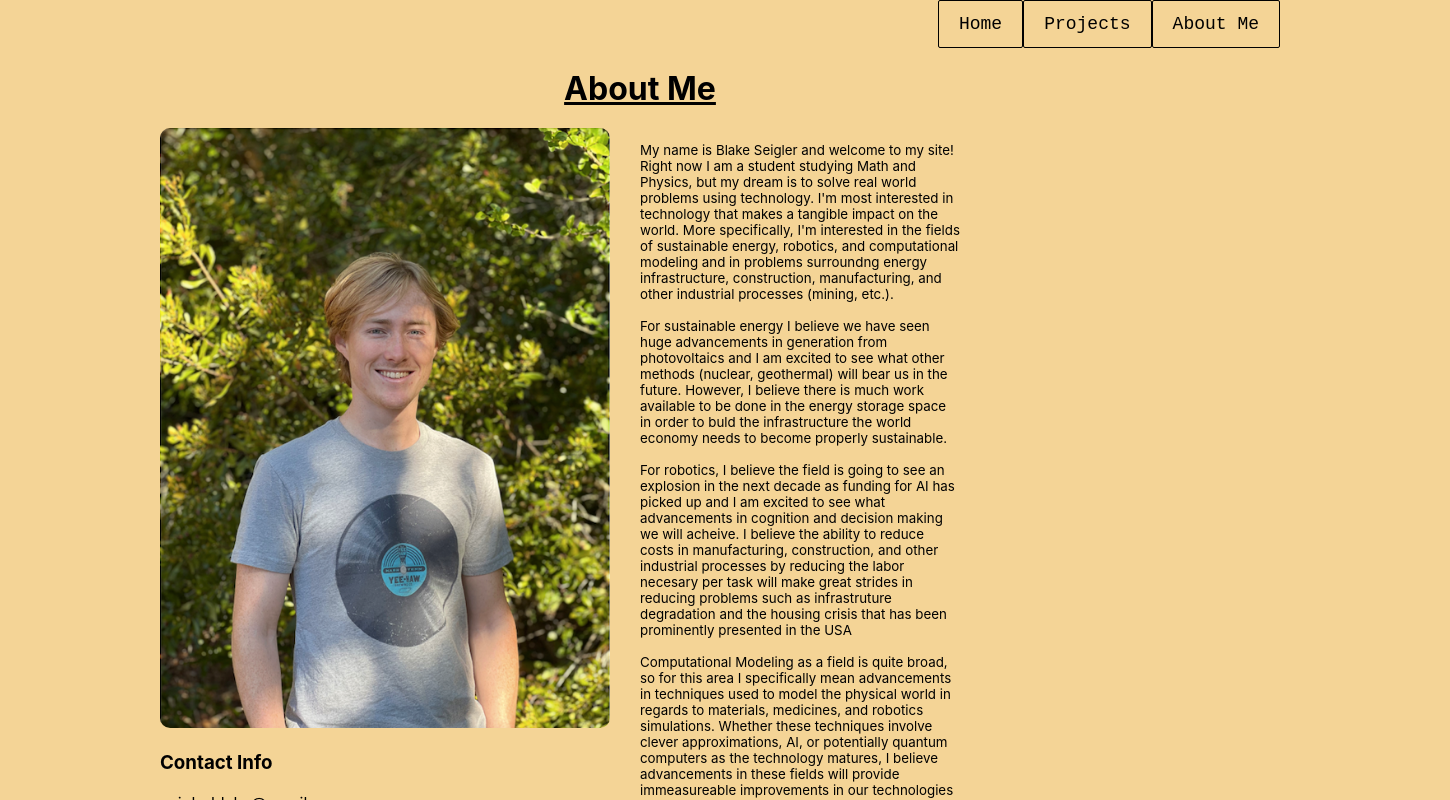
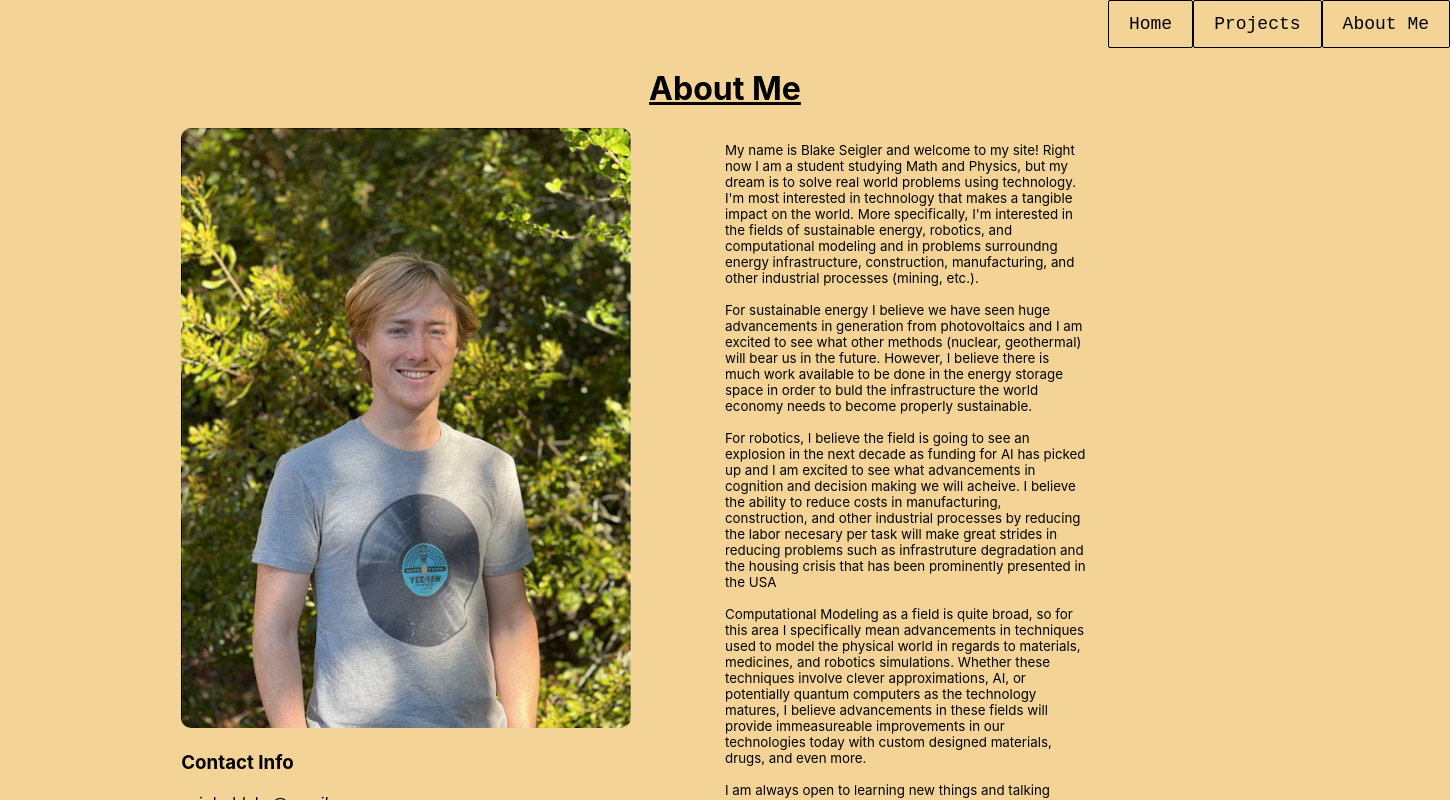
Before and after one commit to BlakeSeigler/personalWebsite, a React (Create React App) app in the folder frontend/: page /about in a window 1280 px wide. Shown: the top 800 px of the page, 1450 px wide, since content can reach past the window. Built offline with nearby package versions, Linux system fonts and the light colour scheme.

Commit message:
Added fixed width for full screen and movement

```diff
--- a/frontend/src/About.css
+++ b/frontend/src/About.css
@@ -8,7 +8,9 @@ html {
 
 body {
     color: black;
-    height:800px
+    height:800px;
+    width: 1450px
+
 }
 
 .Text-Description {
```
